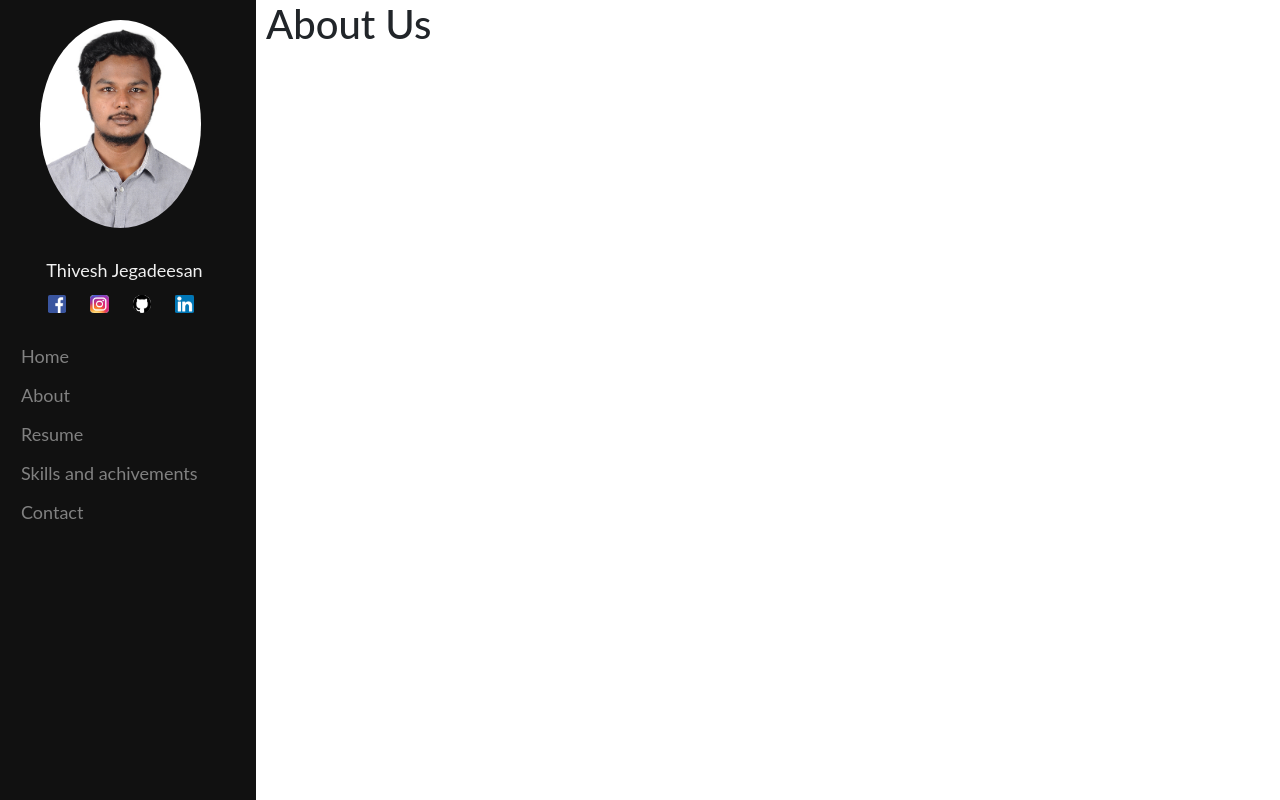
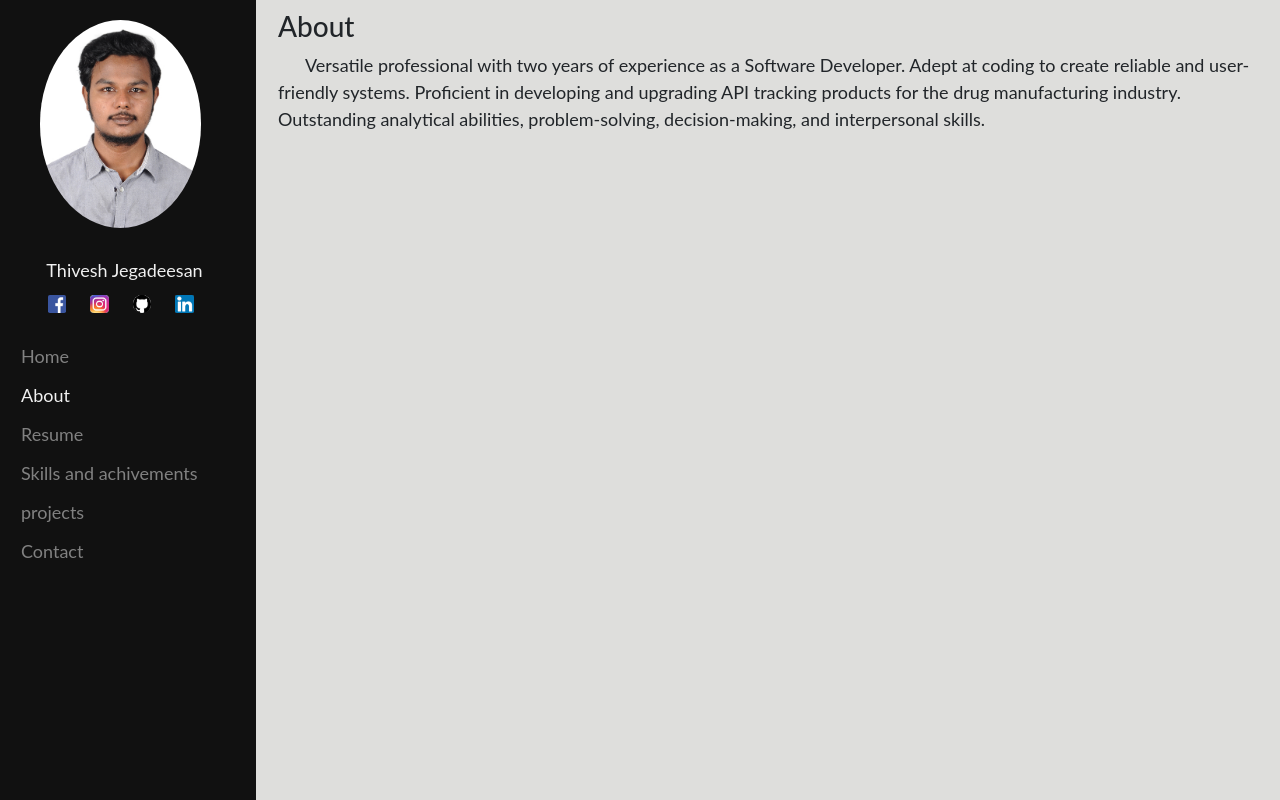
Before and after one commit to thivesh-jegadeesan/portfolio, a Django app: page /portfolio/about in a window 1280 px wide. Run offline with Django 5.2, Linux system fonts and the light colour scheme.

Commit message:
All templates are connected

```diff
--- a/home/templates/about/index.html
+++ b/home/templates/about/index.html
@@ -1,9 +1,17 @@
 <!-- templates/about.html -->
 {% extends 'base.html' %}
+{% load static %}
 
-{% block title %}About - My Site{% endblock %}
+{% block title %}About Thivesh{% endblock %}
 
 {% block content %}
-    <h1>About Us</h1>
+<div class="container" >
+
+    <h3 style="padding-top:10px">About</h3>
     <!-- Add your about page content here -->
+    <p>&emsp;&emsp;Versatile professional with two years of experience as a Software Developer.
+        Adept at coding to create reliable and user-friendly systems.
+        Proficient in developing and upgrading API tracking products for the drug manufacturing industry.
+        Outstanding analytical abilities, problem-solving, decision-making, and interpersonal skills.</p>
+</div>
 {% endblock %}
--- a/home/templates/base.html
+++ b/home/templates/base.html
@@ -11,6 +11,7 @@
     <style>
         body {
           font-family: "Lato", sans-serif;
+          background-color: #95968f4f;
         }
 
         .sidenav {
@@ -46,6 +47,9 @@
           color: #f1f1f1;
           border-bottom:2px solid #5e678d;
         }
+        .mystyle{
+          color: #f1f1f1;
+        }
 
         .content {
           margin-left: 20%; /* Same as the width of the sidenav */
@@ -55,7 +59,10 @@
 
         @media screen and (max-height: 450px) {
           .sidenav {padding-top: 15px;}
-          .sidenav a {font-size: 18px;}
+          .sidenava {font-size: 18px;}
+        }
+        p{
+          font-size: 18px;
         }
         </style>
 </head>
@@ -96,13 +103,12 @@
           </div>
         </div>
         <div style="margin-top:10%">
-            <a class="sidenava" href="/portfolio/Home">
-              {% comment %} <img src="{% static "images/home.jpeg" %}" width="7%" style="border-radius: 70%; vertical-align:middle"> {% endcomment %}
-              Home</a>
-            <a class="sidenava" href="/portfolio/about">About</a>
-            <a class="sidenava" href="/portfolio/resume">Resume</a>
-            <a class="sidenava" href="/portfolio/skill">Skills and achivements</a>
-            <a class="sidenava" href="/portfolio/contact">Contact</a>
+            <a class="sidenava" id="Home" href="/portfolio/Home">Home</a>
+            <a class="sidenava" id="about" href="/portfolio/about">About</a>
+            <a class="sidenava" id="resume" href="/portfolio/resume">Resume</a>
+            <a class="sidenava" id="skill" href="/portfolio/skill">Skills and achivements</a>
+            <a class="sidenava" id="projects" href="/portfolio/project">projects</a>
+            <a class="sidenava" id="contact" href="/portfolio/contact">Contact</a>
         </div>
       </div>
 
@@ -111,4 +117,18 @@
             {% block content %}{% endblock %}
     </div>
 </body>
+<script>
+  const sidenava = document.getElementsByClassName("sidenava");
+  var urlval = window.location.href.split('/')[4];
+
+  for(let i=0; i<(document.getElementsByClassName('sidenava')).length; i++){
+    if(document.getElementsByClassName('sidenava')[i].id == urlval)
+    {
+      document.getElementById(document.getElementsByClassName('sidenava')[i].id).classList.add("mystyle");
+    }
+  }
+
+  console.log(urlval, sidenava, document.getElementsByClassName('sidenava')[0].id, (document.getElementsByClassName('sidenava')).length,
+  )
+</script>
 </html>
--- a/home/urls.py
+++ b/home/urls.py
@@ -7,6 +7,7 @@ urlpatterns = [
     path("Home", views.home),
     path("about", views.about),
     path("resume", views.resume),
-    path("skills", views.skills),
+    path("skill", views.skills),
     path("contact", views.contact),
+    path("project", views.project),
 ]
--- a/home/views.py
+++ b/home/views.py
@@ -19,11 +19,21 @@ def resume(request):
     # return render(request, 'resume/index.html')
 
 def skills(request):
-    template = loader.get_template('skills/index.html')
-    return HttpResponse(template.render())
-    # return render(request, 'skills/index.html')
+    # template = loader.get_template('skills/index.html')
+    # return HttpResponse(template.render())
+    return render(request, 'skills/index.html')
 
 def contact(request):
     template = loader.get_template('contact/index.html')
     return HttpResponse(template.render())
     # return render(request, 'contact/index.html')
+
+def resume(request):
+    template = loader.get_template('resume/index.html')
+    return HttpResponse(template.render())
+    # return render(request, 'contact/index.html')
+
+def project(request):
+    # template = loader.get_template('skills/index.html')
+    # return HttpResponse(template.render())
+    return render(request, 'projects/index.html')
```
Also changed, not shown: home/templates/contact/index.html (added, +10 -0 lines), home/templates/projects/index.html (added, +10 -0 lines), home/templates/resume/index.html (added, +10 -0 lines), home/templates/skills/index.html (added, +10 -0 lines), 1 other file.
